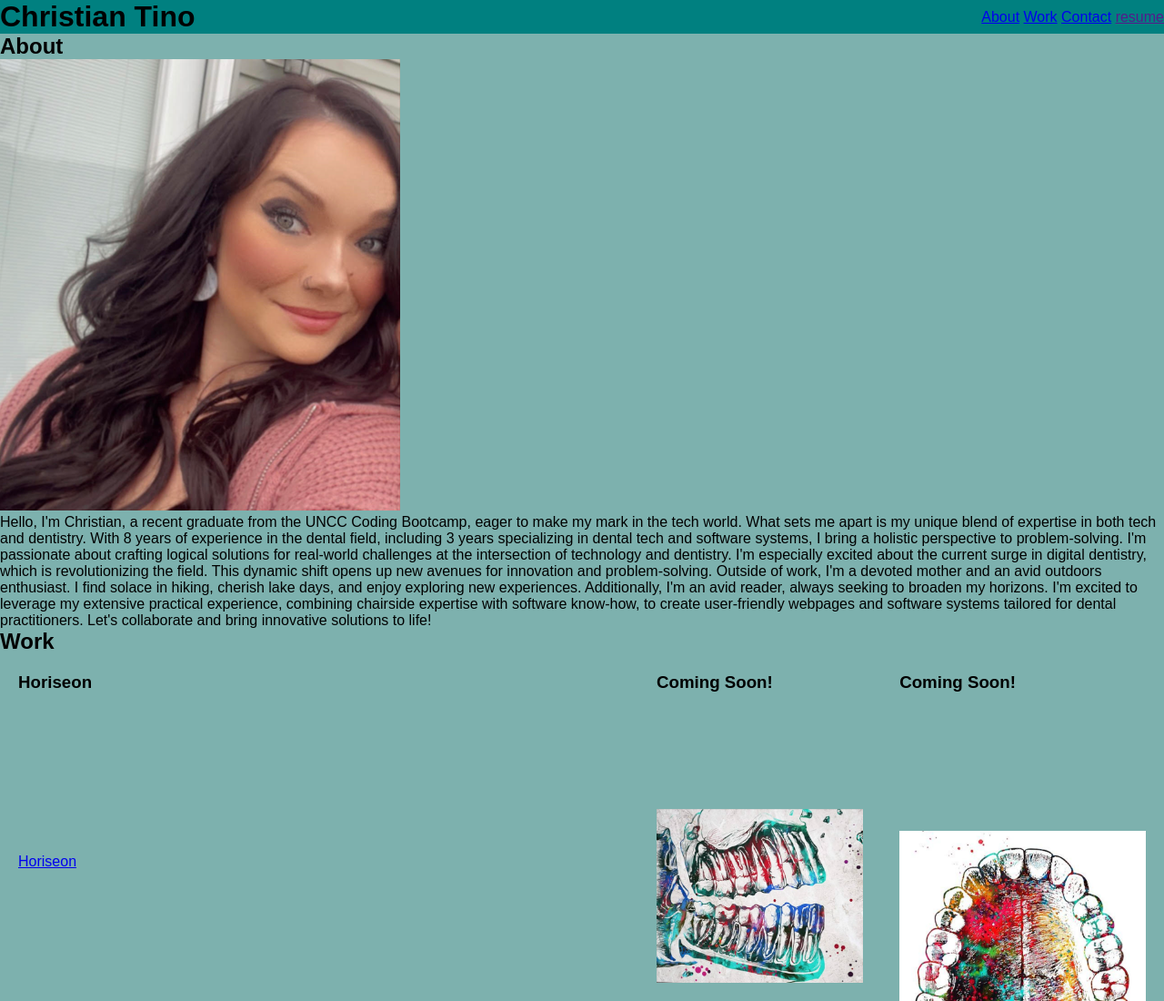
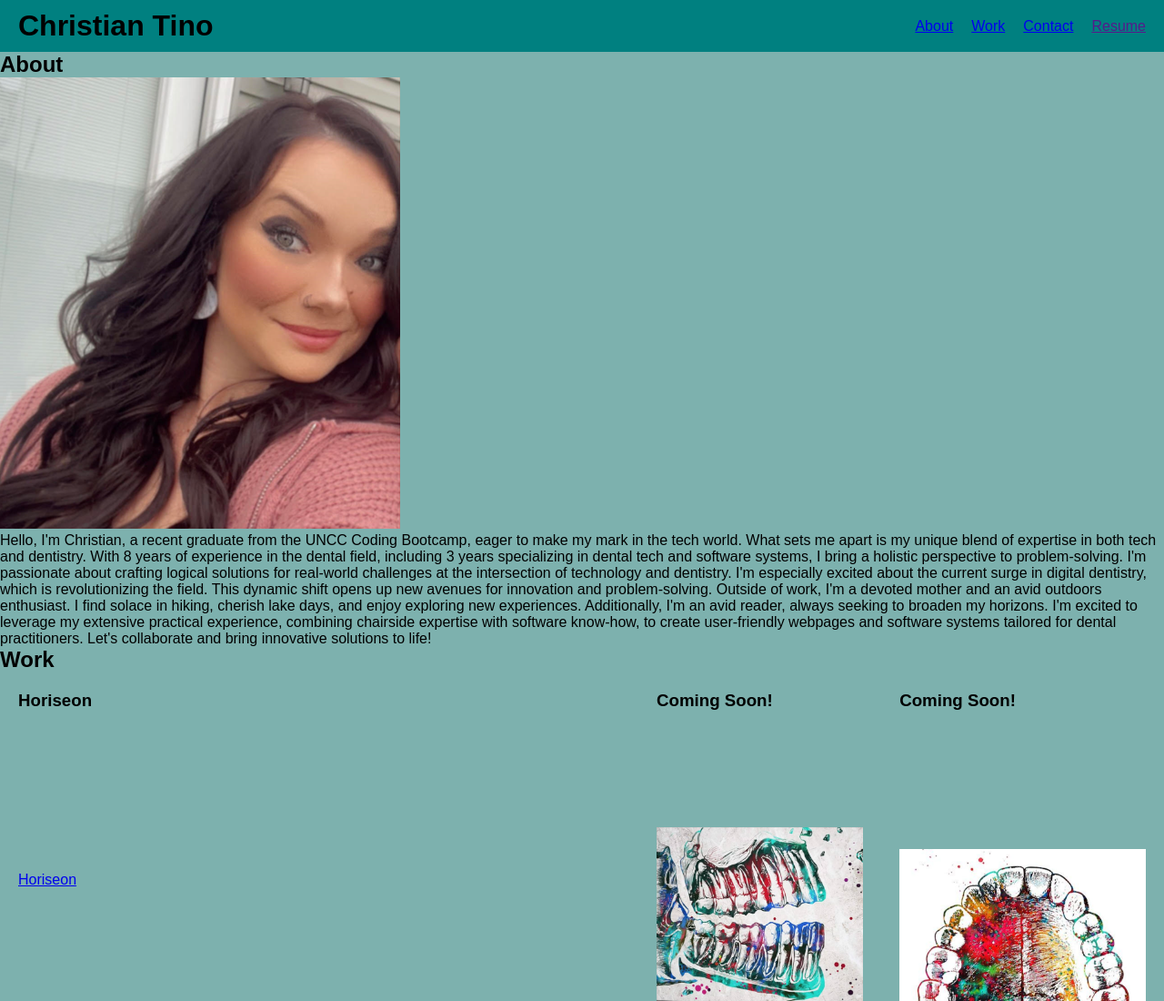
Before and after one commit to XtianHope/christian-tino-portfolio, a plain HTML site: page index.html in a window 1280 px wide. Shown: the top 1100 px of the page at 91% size. Drawn offline with Linux system fonts and the light colour scheme.

Commit message:
added link apperance to header section

```diff
--- a/assets/css/style.css
+++ b/assets/css/style.css
@@ -18,6 +18,24 @@ header {
     display: flex;
     justify-content: space-between;
     align-items: center;
+    padding: 10px 20px;
+}
+
+/*Set margin of h1 element to 0 */
+ h1 {
+    margin: 0;
+ }
+
+ /* Set links to display horizontally */
+ header nav{
+    display: flex;
+}
+
+/* Set link appearance*/
+nav a {
+    color: black
+    text-decoration: none;
+    margin-left: 20px;
 }
 
 /*Set portfolio items to display in flexbox*/
--- a/index.html
+++ b/index.html
@@ -19,7 +19,7 @@
             <a href="#about">About</a>
             <a href="#work">Work</a>
             <a href="#contact">Contact</a>
-            <a href="">resume</a>
+            <a href="">Resume</a>
         </nav>
 
     </header>
```
